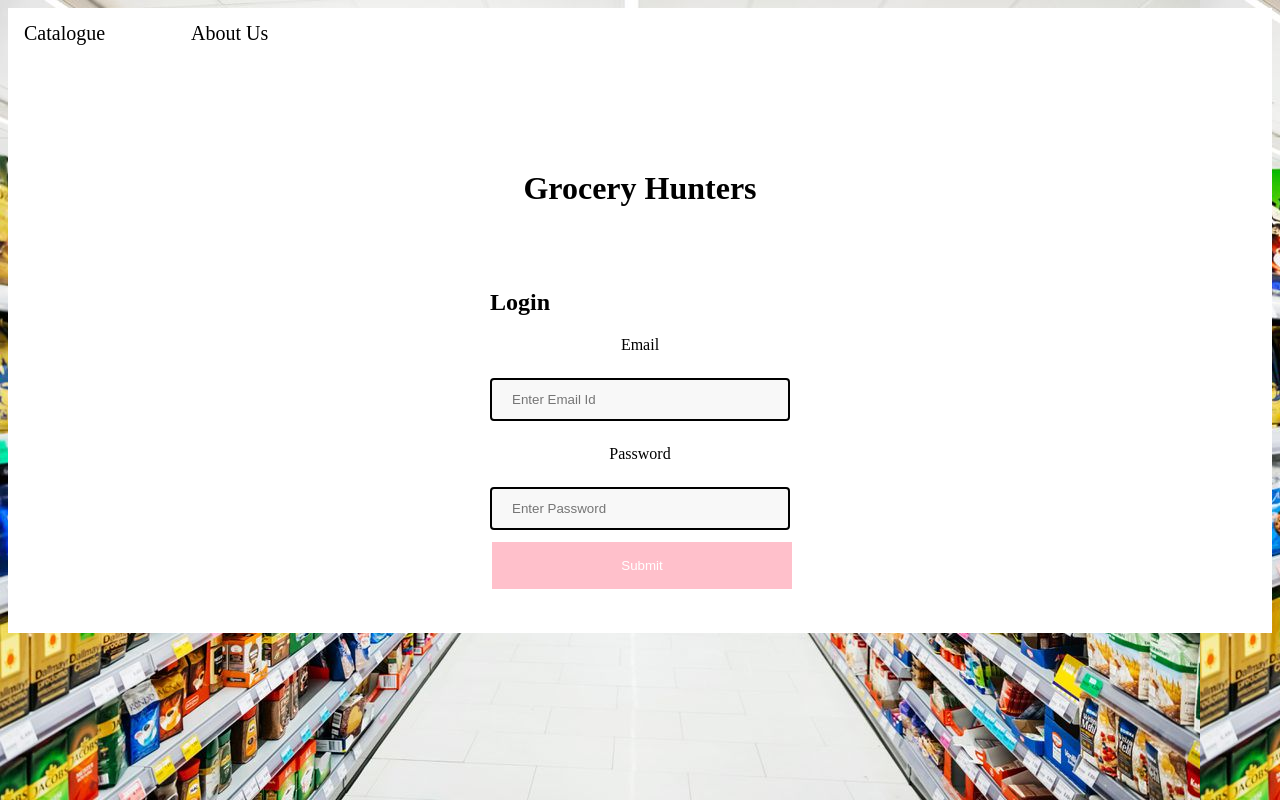
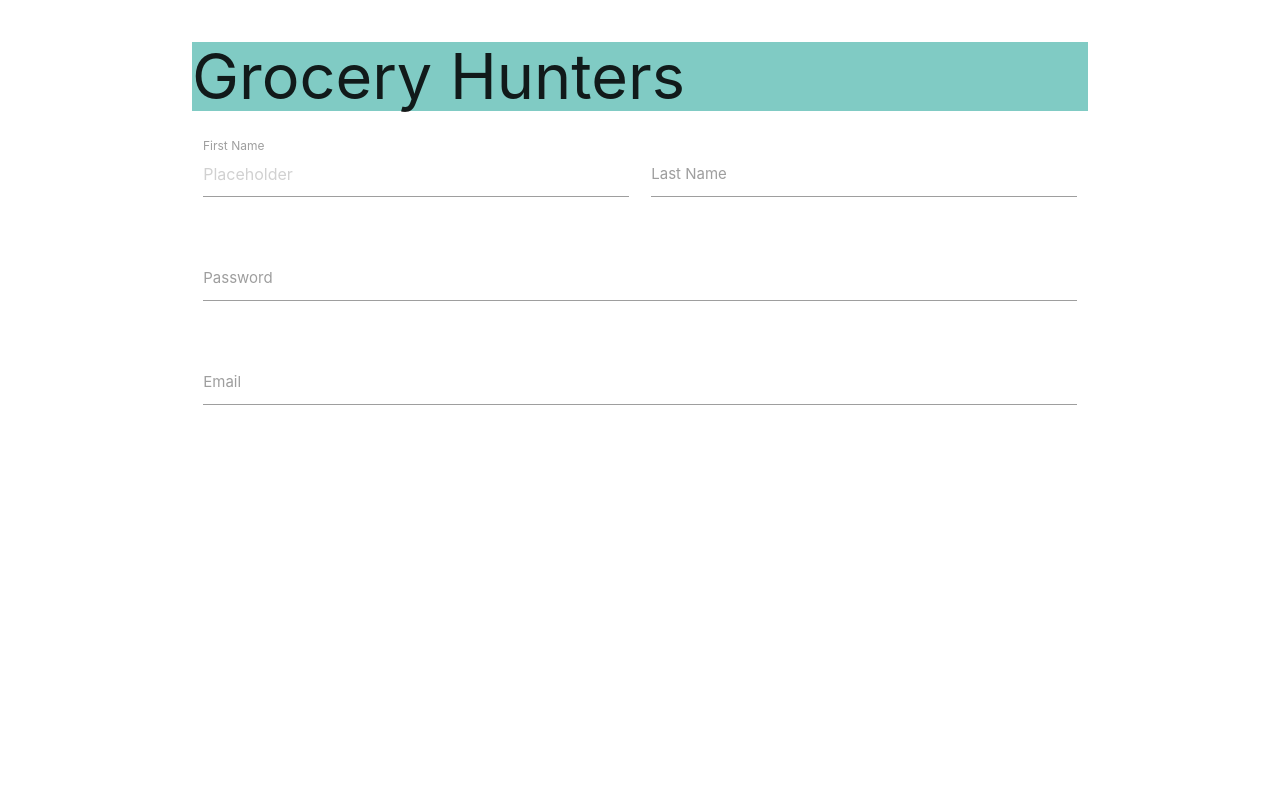
Before and after one commit to JoseBravoMata/Grocery-Hunters, a Flask app: page / in a window 1280 px wide. Run offline with Flask 2, Linux system fonts and the light colour scheme; parts of the project's set-up code (start-up, migrations or seed data) failed here and were passed over.

Commit message:
Added login and fixed main

```diff
--- a/App/static/style.css
+++ /dev/null
@@ -1,118 +0,0 @@
-body{
-	background-color:white;
-	}
-	   .form {
-	background-color:white;
-	padding: 40px;
-	max-width:600px;
-	margin:40px auto;
-	border-radius:$br;
-	box-shadow:0 4px 10px 4px rgba($form-bg,.3);
-	margin: 0 auto;
-	width:300px;
-
-	}
-
-	input[type=text] {
-	background-color: #F8F8F8;
-	width: 50%;
-	padding: 12px 20px;
-	margin: 8px 0;
-	box-sizing: border-box;
-	border: 2px solid black;
-	border-radius: 4px;
-	}
-
-	input[type=text] {
-	background-color: #F8F8F8;
-	width: 100%;
-	padding: 12px 20px;
-	margin: 8px 0;
-	box-sizing: border-box;
-	border: 2px solid black;
-	border-radius: 4px;
-	}
-
-	input[type=password] {
-	background-color: #F8F8F8;
-	width: 100%;
-	padding: 12px 20px;
-	margin: 8px 0;
-	box-sizing: border-box;
-	border: 2px solid black;
-	border-radius: 4px;
-	align:center;
-	}
-
-	input[type=button], input[type=submit], input[type=Login] {
-	background-color: #FFC0CB;
-	border: none;
-	color: white;
-	padding: 16px 32px;
-	text-decoration: none;
-	margin: 4px 2px;
-	cursor: pointer;
-	width: 100%;
-	}
-
-
-
-.container {
-    overflow: hidden;
-    background-color:white;
-    font-family: Rockwell Extra Bold;
-   }
-
-.container a {
-    float: left;
-    font-size: 20px;
-    color: black;
-    text-align: center;
-    padding: 14px 70px;
-    text-decoration: none;
-             }
-
-.dropdown {
-    float: left;
-    overflow: hidden;
-  }
-
-.dropdown .dropbtn {
-    font-size: 20px;
-font-family: Rockwell Extra Bold;
-    border: none;
-    outline: none;
-    color: black;
-    padding: 14px 16px;
-    background-color: inherit;
-}
-
-.container a:hover, .dropdown:hover .dropbtn {
-    background-color:#00BFFF;
-}
-
-.dropdown-content {
-    display: none;
-    position: absolute;
-    background-color: #f9f9f9;
-    min-width: 160px;
-    box-shadow: 0px 8px 16px 0px rgba(0,0,0,0.2);
-    z-index: 1;
-  }
-
-.dropdown-content a {
-    float: none;
-    color: black;
-    padding: 12px 16px;
-    text-decoration: none;
-    display: block;
-    text-align: left;
-}
-
-.dropdown-content a:hover {
-    background-color:#00BFFF;
-  }
-
-.dropdown:hover .dropdown-content {
-    display: block;
-  }
--- a/App/templates/index.html
+++ b/App/templates/index.html
@@ -5,48 +5,33 @@
 {{ super() }}
 
 {% block content %}
-    <body style="background-image: url('/images/grocery.jpg');">
-
-
-
-   <div class="container">
-      <div class="dropdown">
-        <button class="dropbtn">Catalogue</button>
-        <div class="dropdown-content">
-          <a href="Recipes.html">Products</a>
+    <h1 class="teal lighten-3">Grocery Hunters</h1>
+           <div class="row">
+    <form class="col s12">
+      <div class="row">
+        <div class="input-field col s6">
+          <input placeholder="Placeholder" id="first_name" type="text" class="validate">
+          <label for="first_name">First Name</label>
+        </div>
+        <div class="input-field col s6">
+          <input id="last_name" type="text" class="validate">
+          <label for="last_name">Last Name</label>
         </div>
       </div>
-      <a href="AboutUs.html">About Us</a>
-    </div>
-
-
-
-
-
-
-
-   <div class="login-page">
-
-
-           <br><br><br><br><br>
-           <h1 style="text-align:center">Grocery Hunters</h1>
-
-           <form action="Main.html" class="form">
-
-            <h2 style="text-align:left">Login</h2>
-
-              <p align = "center">Email </p>
-           <input type="text" placeholder="Enter Email Id" name="uname" required><br>
-
-
-              <p align = "center">Password </p>
-           <input type="password" placeholder="Enter Password" name="psw" required>
-
-
-
-           <input type="Submit" placeholder ="Login" >
-
-
-
-           </form>
+      <div class="row">
+        <div class="input-field col s12">
+          <input id="password" type="password" class="validate">
+          <label for="password">Password</label>
+        </div>
+      </div>
+      <div class="row">
+        <div class="input-field col s12">
+          <input id="email" type="email" class="validate">
+          <label for="email">Email</label>
+        </div>
+      </div>
+      <div class="row">
+      </div>
+    </form>
+  </div>
 {% endblock %}
--- a/App/templates/layout.html
+++ b/App/templates/layout.html
@@ -2,11 +2,11 @@
 <html>
   <head>
 
-    <link rel="stylesheet" href="{{ url_for('static', filename='style.css') }}">
+    <!--<link rel="stylesheet" href="{{ url_for('static', filename='style.css') }}">-->
      <!--Import Google Icon Font-->
     <link href="https://fonts.googleapis.com/icon?family=Material+Icons" rel="stylesheet">
     <!-- Compiled and minified CSS -->
-    <!--<link rel="stylesheet" href="https://cdnjs.cloudflare.com/ajax/libs/materialize/1.0.0/css/materialize.min.css">-->
+    <link rel="stylesheet" href="https://cdnjs.cloudflare.com/ajax/libs/materialize/1.0.0/css/materialize.min.css">
     <!--Let browser know website is optimized for mobile-->
     <meta name="viewport" content="width=device-width, initial-scale=1.0"/>
     <title>{% block title %}{% endblock %}</title>
--- a/App/templates/main.html
+++ b/App/templates/main.html
@@ -5,7 +5,7 @@
 {{ super() }}
 
 {% block content %}
-    <h1>Main</h1>
+    <h1 class="teal lighten-3">Main</h1>
     <ul class="collection">
       <li><a href="products.html" class="collection-item waves-effect waves-light">Products</a></li>
       <li><a href="grocerylist.html" class="collection-item waves-effect waves-light">Grocery List</a></li>
```
Also changed, not shown: images/grocery.jpg (deleted).
